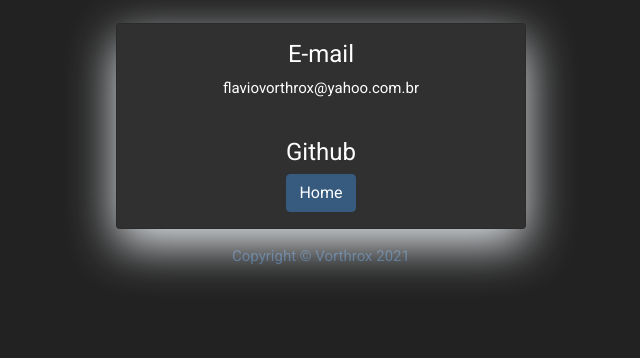
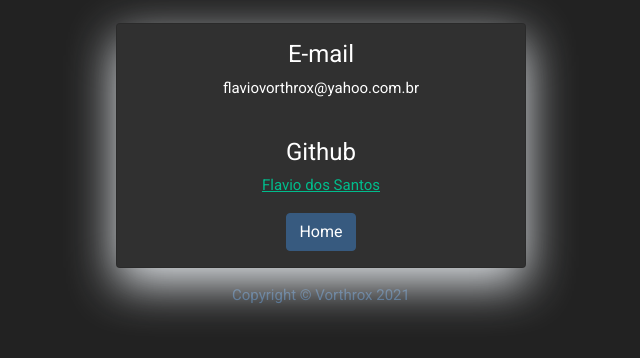
Before and after one commit to FlaviodosSantos/flaviodossantos.github.io, a Django app: page /contato in a window 1280 px wide. Shown: the part 158-516 px from the top of the page, without its empty margins (319-959 px from the left). Run offline with Django 3.2, Linux system fonts and the light colour scheme; some libraries are stand-ins or nearby versions.

Commit message:
mod contato.html #4

```diff
--- a/blog/templates/contato.html
+++ b/blog/templates/contato.html
@@ -35,7 +35,9 @@
                     <h4 class="card-title ">E-mail</h4>
                     <p>flaviovorthrox@yahoo.com.br</p>
                     <br>
-                    <h4 class="card-title" href="https://github.com/FlaviodosSantos" >Github</h4>
+                    <h4 class="card-title">Github</h4>
+                    <a href="https://github.com/FlaviodosSantos">Flavio dos Santos</a>
+                    <p></p>
                     <a href="{% url 'home' %}" class="btn btn-primary">Home</a>
                 </div>
             </div>
```
